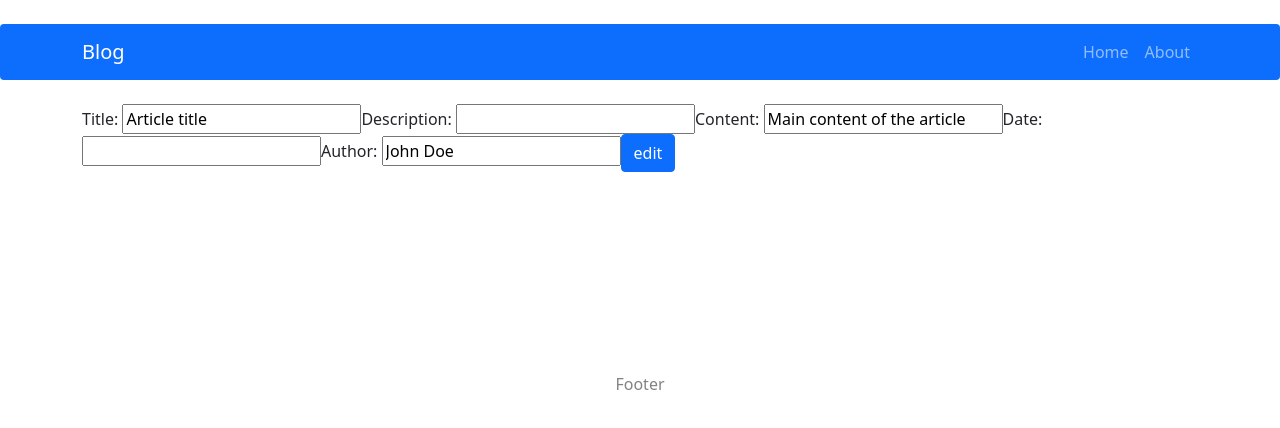
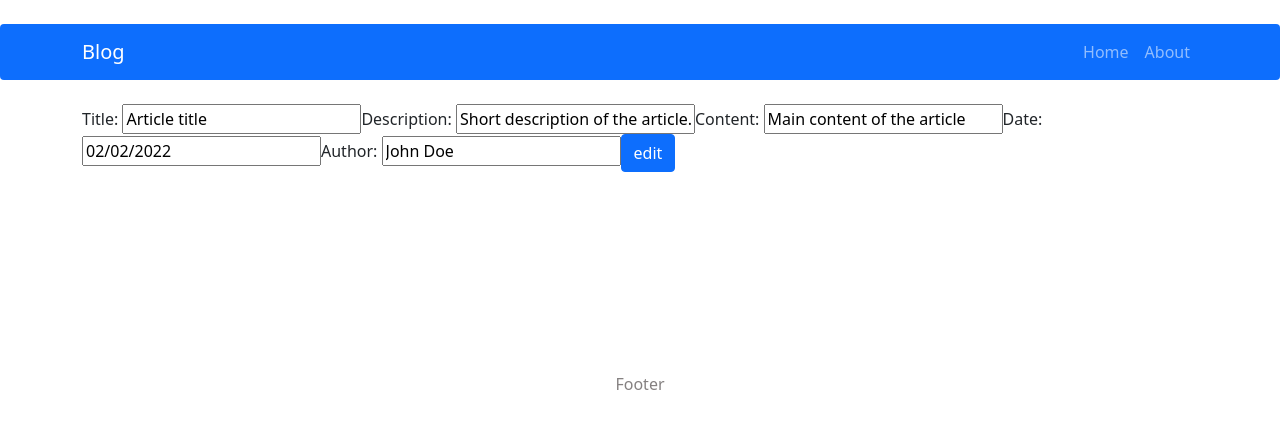
Before and after one commit to dave8git/crude-react-2022, a React (Create React App) app: page /post/edit/1 in a window 1280 px wide. Shown: the top 428 px of the page. Built offline with nearby package versions, Linux system fonts and the light colour scheme.

Commit message:
data nie działa

```diff
--- a/src/components/pages/AddPostForm/EditPostForm.js
+++ b/src/components/pages/AddPostForm/EditPostForm.js
@@ -32,7 +32,7 @@ import shortid from 'shortid';
     const edit = 'edit';
     return(
         <>
-            <PostForm action={handleSubmit} actionText={edit} title={post.title} shortDescription={post.shortDescription} content={post.content} author={post.author} />
+            <PostForm action={handleSubmit} actionText={edit} title={post.title} shortDescription={post.shortDescription} date={post.publishedDate} content={post.content} author={post.author} />
         </>
     );
 };
--- a/src/components/pages/AddPostForm/PostForm.js
+++ b/src/components/pages/AddPostForm/PostForm.js
@@ -9,10 +9,18 @@ import "react-datepicker/dist/react-datepicker.css";
 import shortid from 'shortid';
 
  const PostForm = ({action, actionText, ...props}) => {  // oczekuje na parametry action i action text, oraz inne parametry z pól formularza
+    console.log('props.date', props.date);
+    let date2 = props.date;
+    if(date2 !== 'undefined') {
+        date2 = new Date(props.date);
+    }
+
+    // const date1 = props.date.toLocaleDateString("pl-PL").replaceAll('.', '-');
+
     const [title, setTitle] = useState(props.title || '');
-    const [description, setDescription] = useState(props.description ||'');
+    const [description, setDescription] = useState(props.shortDescription ||'');
     const [content, setContent] = useState(props.content ||'');
-    const [date, setDate] = useState(props.date || '');
+    const [date, setDate] = useState(date2 || '');
     const [author, setAuthor] = useState(props.author || '');
     let navigate = useNavigate();
 
@@ -21,8 +29,8 @@ import shortid from 'shortid';
 
     const handleSubmit = e => {
         e.preventDefault();
-            const date1 = date.toLocaleDateString("pl-PL").replaceAll('.', '-');
-            action({id: id, title: title, shortDescription: description, content: content, publishedDate: date1, author: author, actionText: actionText }); // wywołanie akcji
+            const date3 = date.toLocaleDateString("pl-PL").replaceAll('.', '-');
+            action({id: id, title: title, shortDescription: description, content: content, publishedDate: date3, author: author, actionText: actionText }); // wywołanie akcji
             setTitle('');
             setDescription('');
             setContent('');
```
